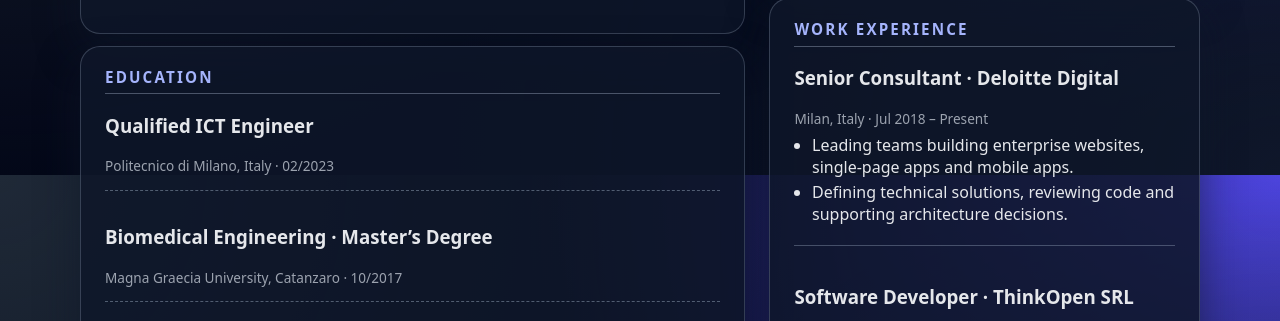
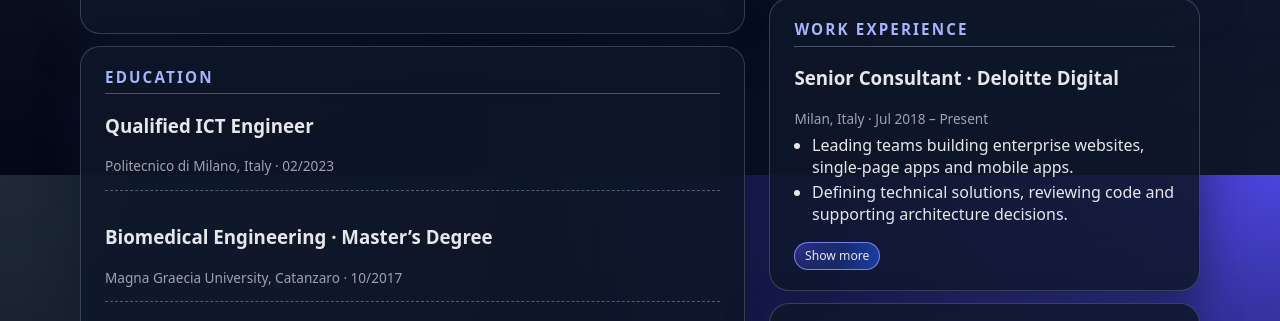
Before and after one commit to davideperrotta/davideperrotta.github.io, an Astro site: page / in a window 1280 px wide. Shown: the part 625-946 px from the top of the page. Built offline with nearby package versions, Linux system fonts and the light colour scheme; Astro itself is replaced by a stand-in of ours.

Commit message:
optimize work experience layout

```diff
--- a/src/components/ResumeExperience.astro
+++ b/src/components/ResumeExperience.astro
@@ -11,6 +11,8 @@
 		</ul>
 	</article>
 
+	<details class="experience-more">
+		<summary class="experience-more__summary">Show more</summary>
 		<article class="entry">
 			<header>
 				<h3>Software Developer · ThinkOpen SRL</h3>
@@ -50,6 +52,7 @@
 				<li>Internship building a healthcare web application for academic research.</li>
 			</ul>
 		</article>
+	</details>
 </section>
 
 <style>
@@ -69,4 +72,28 @@
 	.entry li {
 		margin: 0.15rem 0;
 	}
+
+	.experience-more {
+		margin-top: 1.1rem;
+	}
+
+	.experience-more__summary {
+		cursor: pointer;
+		margin: 0;
+		padding: 0.26rem 0.6rem;
+		border-radius: 999px;
+		border: 1px solid rgba(129, 140, 248, 0.9);
+		background: radial-gradient(circle at top left, rgba(79, 70, 229, 0.55), transparent 55%),
+			linear-gradient(to right, rgba(15, 23, 42, 0.96), rgba(30, 64, 175, 0.9));
+		font-size: 0.76rem;
+		color: #e5e7eb;
+		list-style: none;
+		display: inline-flex;
+		align-items: center;
+		justify-content: center;
+	}
+
+	.experience-more__summary::-webkit-details-marker {
+		display: none;
+	}
 </style>
```
Lines whose indentation alone changed are shown as unchanged.
